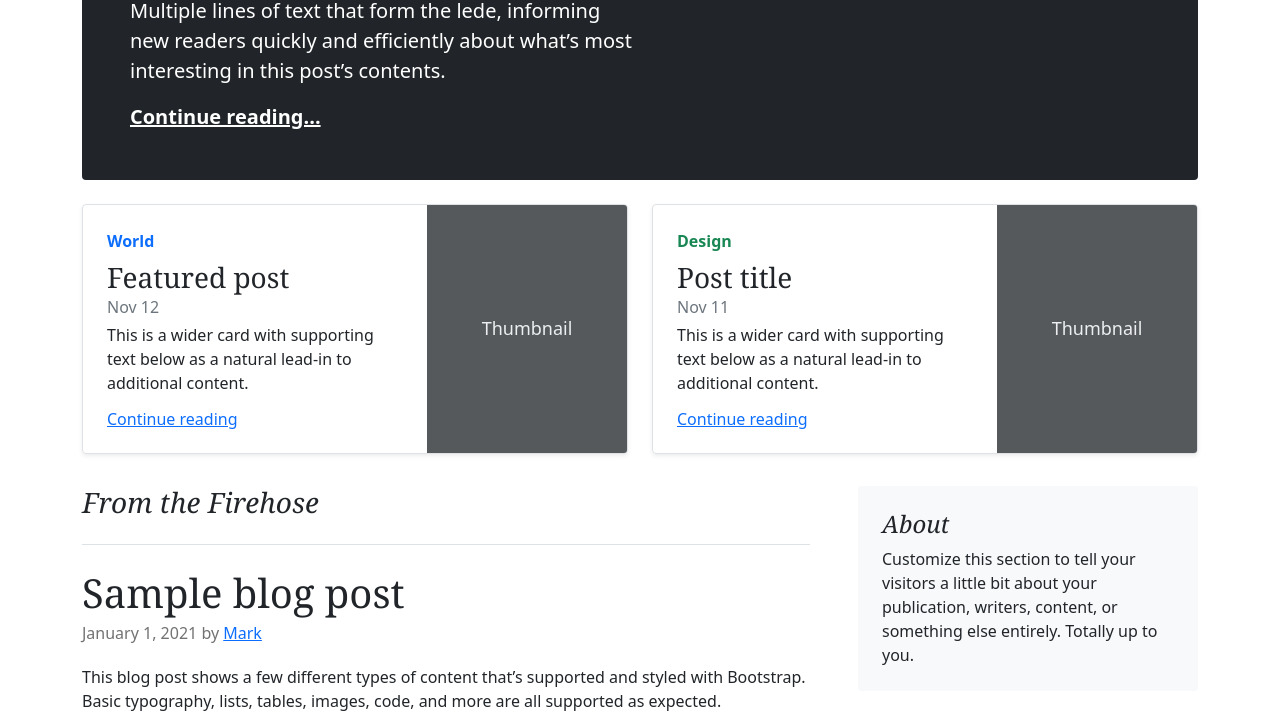
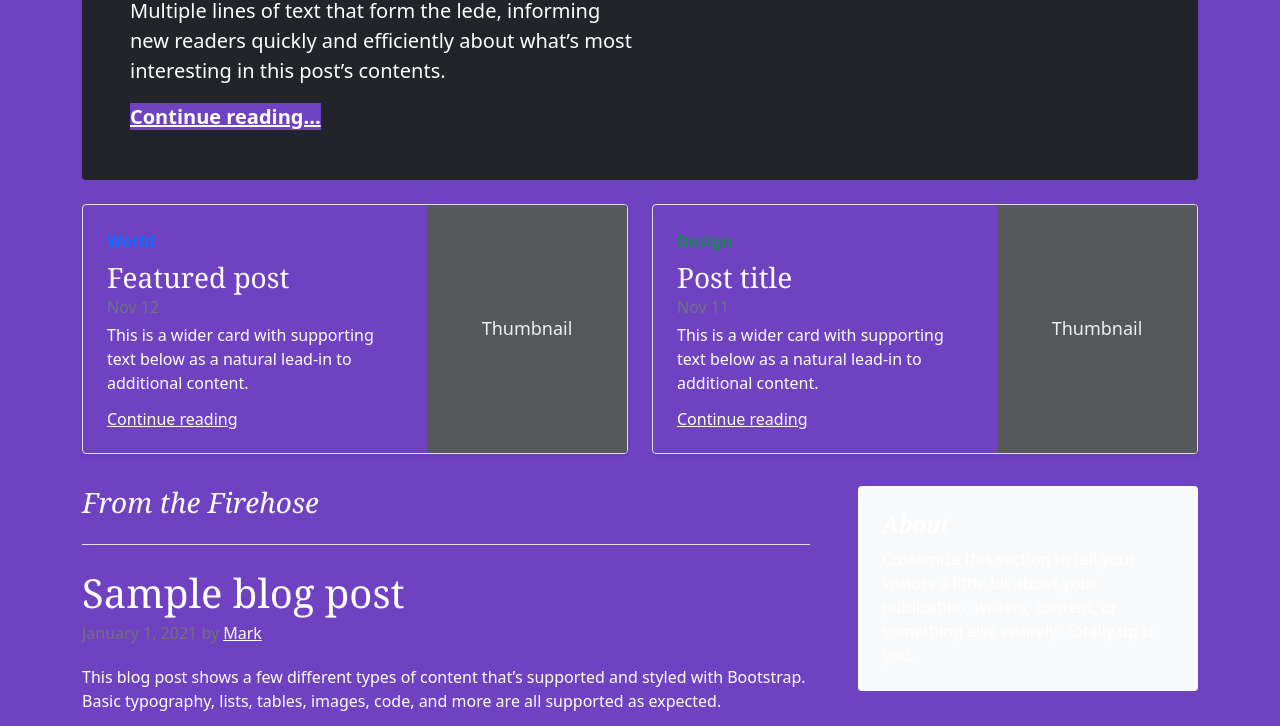
Before and after one commit to kesaribetta/website, a plain HTML site: page index.html in a window 1280 px wide. Shown: the part 304-1030 px from the top of the page. Drawn offline with Linux system fonts and the light colour scheme; a web font is replaced by a local one.

Commit message:
Update style.css

```diff
--- a/style.css
+++ b/style.css
@@ -1,4 +1,8 @@
 /* stylelint-disable selector-list-comma-newline-after */
+body, a {
+  background-color: #6f42c1;
+  color: #fff;
+}
 
 .blog-header {
   line-height: 1;
```
